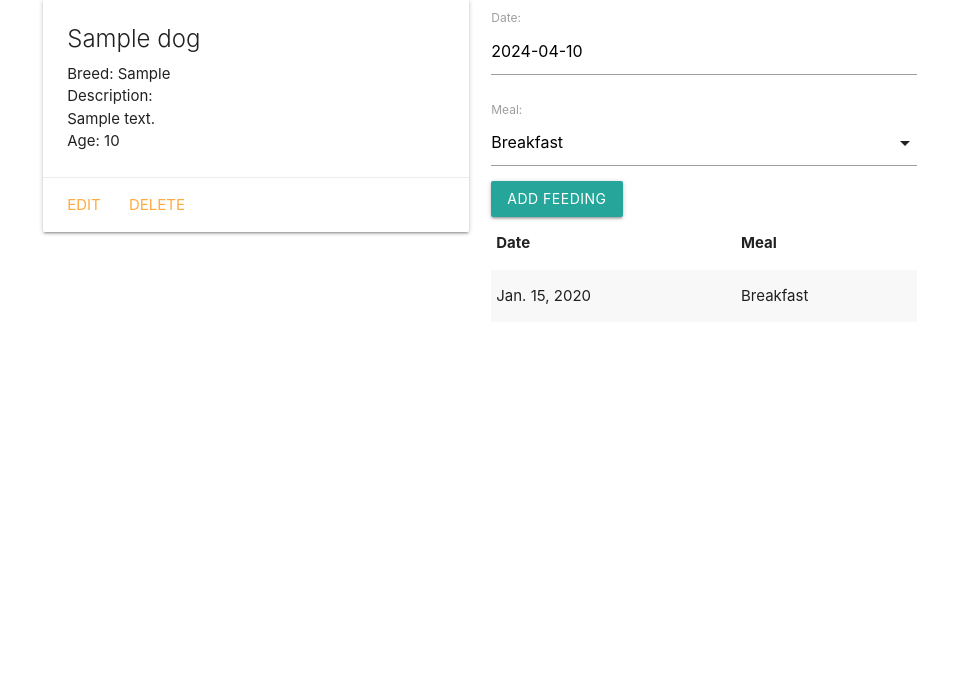
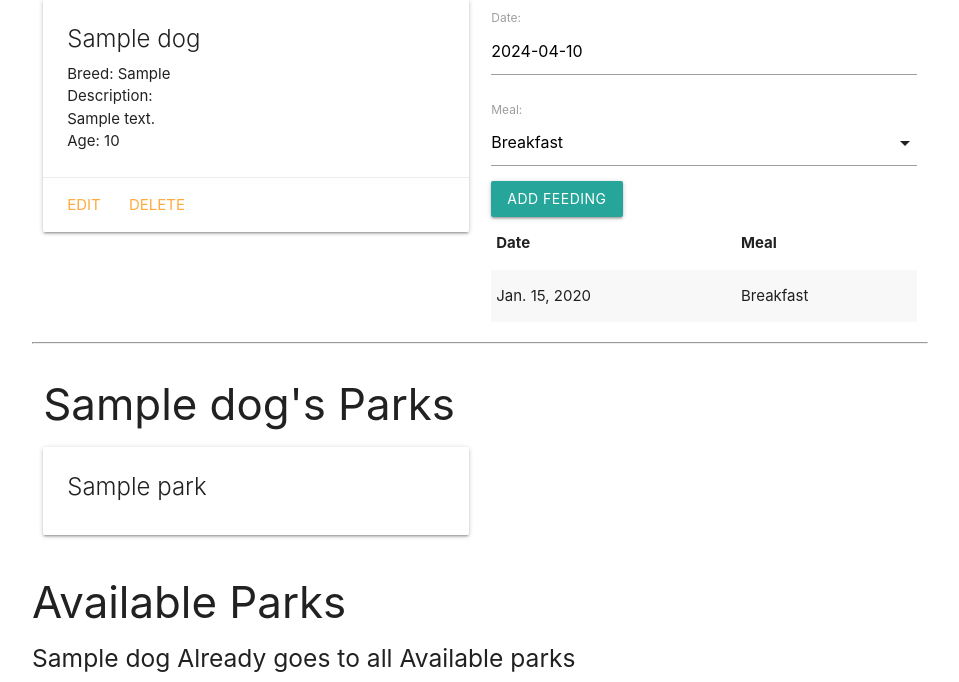
Before and after one commit to rrit5727/things-collector, a Django app: page /dogs/1/ in a window 1280 px wide. Shown: the part 209-891 px from the top of the page, without its empty margins (160-1119 px from the left). Before the commit the page ends 513 px from the top, so only its background shows below. Run offline with Django 4.2, Linux system fonts and the light colour scheme; tables that the repository leaves empty hold one stand-in row (values such as "Sample post").

Commit message:
collector lab 5 - finish

```diff
--- a/main_app/models.py
+++ b/main_app/models.py
@@ -7,12 +7,27 @@ MEALS = (
     ( 'D', 'Dinner')
 )
 
+class Park(models.Model):
+    name = models.CharField(max_length=20)
+    description = models.CharField(max_length=50)
+    offleash = models.BooleanField(
+        default=False,
+    )
+
+    def __str__(self):
+        return self.name
+
+    def get_absolute_url(self):
+        return reverse('parks_detail', kwargs={'pk': self.id}
+        )
+
 # Create your models here.
 class Dog(models.Model):
     name = models.CharField(max_length=20)
     breed = models.CharField(max_length=20)
     description = models.TextField(max_length=50)
     age = models.IntegerField()
+    parks = models.ManyToManyField(Park)
 
     def __str__(self):
         return self.name
@@ -36,17 +51,3 @@ class Feeding(models.Model):
 
     class Meta:
         ordering = ['-date']
-
-class Park(models.Model):
-    name = models.CharField(max_length=20)
-    description = models.CharField(max_length=50)
-    offleash = models.BooleanField(
-        default=False,
-    )
-
-    def __str__(self):
-        return self.name
-
-    def get_absolute_url(self):
-        return reverse('parks_detail', kwargs={'pk': self.id}
-        )
--- a/main_app/templates/dogs/detail.html
+++ b/main_app/templates/dogs/detail.html
@@ -46,6 +46,47 @@
   </div>
 </div>
 
+<hr>
+<div class="row">
+  <div class="col s6">
+    <h3>{{ dog.name }}'s Parks</h3>
+    {% if dog.parks.count %}
+      {% for park in dog.parks.all %}
+        <div class="card">
+          <div class="card-content">
+            <span class="card-title">{{ park.name }}</span>
+          </div>
+        </div>
+      {% endfor %}
+    {% else %}
+      <h5>No parks </h5>
+    {% endif %}
+  </div>
+  <!--  -->
+</div>
+
+<div class="col s6">
+  <h3>Available Parks</h3>
+  {% if parks.count %}
+    {% for park in parks.all %}
+      <div class="card">
+        <div class="card-content">
+          <span class="card-title">{{ park.name }}</span>
+        </div>
+        <div class="card-action">
+          <form action="{% url 'assoc_park' dog.id park.id %}" method="POST">
+            {% csrf_token %}
+            <button type="submit" class="btn">Add</button>
+          </form>
+        </div>
+      </div>
+    {% endfor %}
+  {% else %}
+    <h5>{{dog.name}} Already goes to all Available parks</h5>
+  {% endif %}
+</div>
+
+
 <script>
   const dateElement = document.getElementById('id_date');
   M.Datepicker.init(dateElement, {
--- a/main_app/urls.py
+++ b/main_app/urls.py
@@ -10,6 +10,7 @@ urlpatterns = [
     path('dogs/<int:pk>/update/', views.DogUpdate.as_view(), name='dogs_update' ),
     path('dogs/<int:pk>/delete/', views.DogDelete.as_view(), name='dogs_delete' ),
     path('dogs/<int:dog_id>/add_feeding/', views.add_feeding, name='add_feeding'),
+    path('dogs/<int:dog_id>/assoc_park/<int:park_id>/', views.assoc_park, name="assoc_park"),
     path('parks/', views.ParkList.as_view(), name='parks_list'),
     path('parks/<int:pk>/', views.ParkDetail.as_view(), name='parks_detail'),
     path('parks/create/', views.ParkCreate.as_view(), name='parks_create'),
--- a/main_app/views.py
+++ b/main_app/views.py
@@ -24,14 +24,17 @@ def dogs_index(request):
 
 def dogs_detail(request, dog_id):
     dog = Dog.objects.get(id=dog_id)
+    id_list = dog.parks.all().values_list('id')
+    parks_dog_doesnt_goto = Park.objects.exclude(id__in=id_list)
     feeding_form = FeedingForm()
     return render(request, 'dogs/detail.html',
-        {'dog': dog, 'feeding_form': feeding_form
+        {'dog': dog, 'feeding_form': feeding_form,
+         'parks': parks_dog_doesnt_goto
     })
 
 class DogCreate(CreateView):
     model = Dog
-    fields = '__all__'
+    fields = ['name', 'breed', 'description', 'age']
     success_url = '/dogs/{dog_id}'
 
 class DogUpdate(UpdateView):
@@ -68,3 +71,7 @@ class ParkUpdate(UpdateView):
 class ParkDelete(DeleteView):
     model = Park
     success_url = '/parks/'
+
+def assoc_park(request, dog_id, park_id):
+    Dog.objects.get(id=dog_id).parks.add(park_id)
+    return redirect('detail', dog_id=dog_id)
```
Also changed, not shown: main_app/migrations/0006_dog_parks.py (added).
